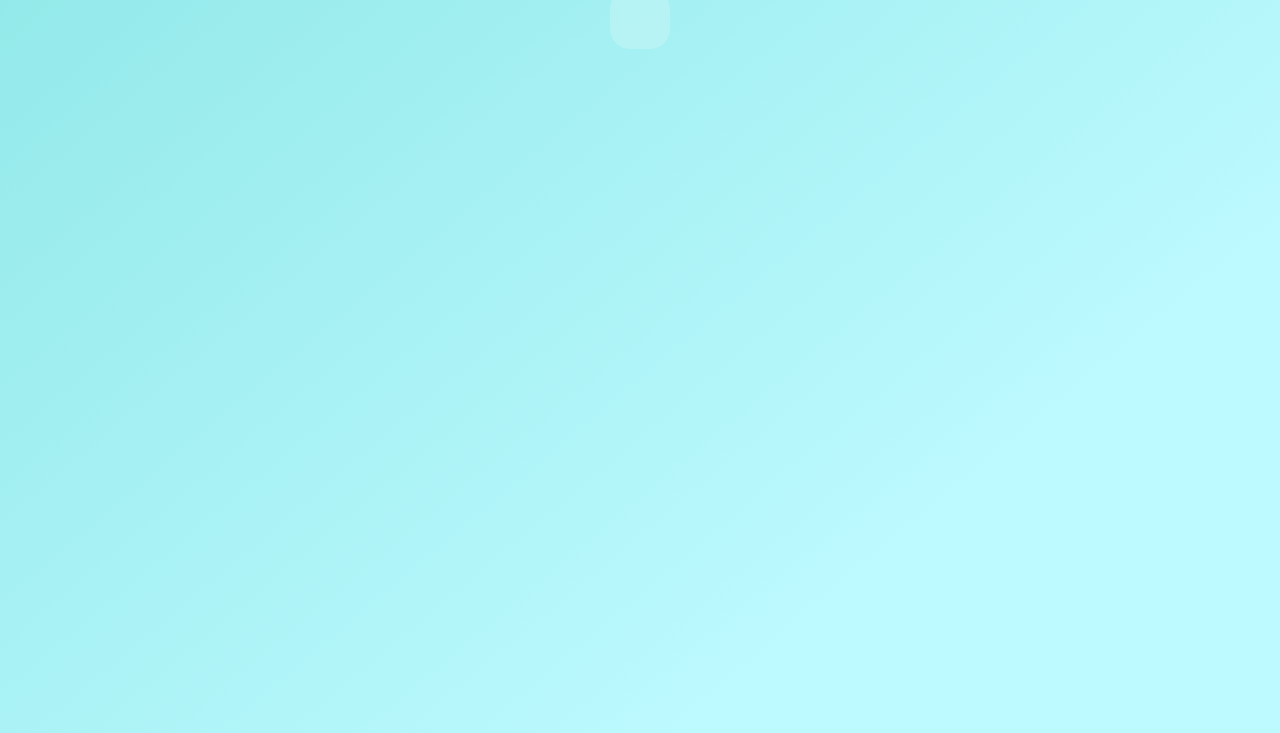
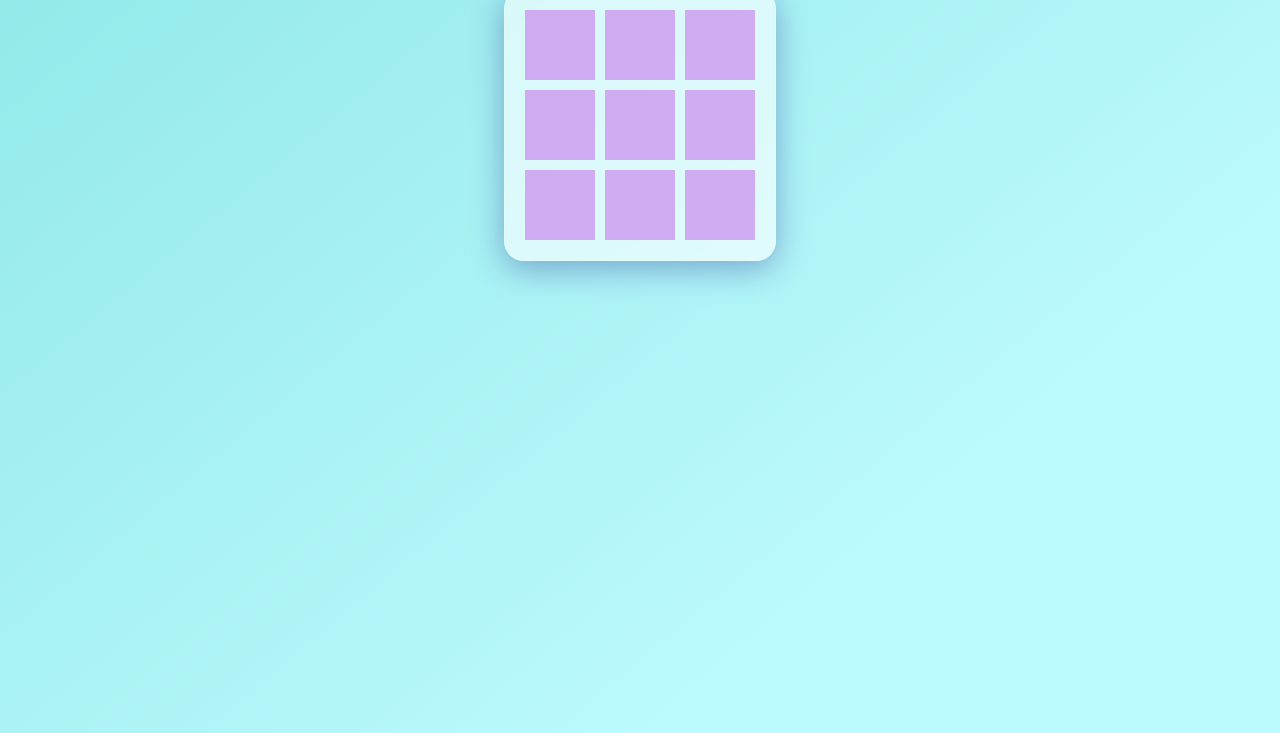
Before and after one commit to MariamLliso/game-of-life, a website: page index.html in a window 1280 px wide. Shown: the part 67-800 px from the top of the page. Drawn offline with nearby package versions, Linux system fonts and the light colour scheme; files that its build step writes are made by us from their sources.

Commit message:
Added clickable grid function with cell status toggle

```diff
--- a/index.html
+++ b/index.html
@@ -12,6 +12,7 @@
     <meta name="viewport" content="width=device-width, initial-scale=1.0" />
     <link rel="shortcut icon" href="images/cell.png" type="image/x-icon" />
     <link rel="stylesheet" href="css/main.css" />
+    <script src="index.js"></script>
     <title>Game of live</title>
   </head>
   <body>
@@ -20,7 +21,62 @@
         <h1>Game of life</h1>
       </header>
       <main>
-        <section class="board-grid"></section>
+        <section data-board-grid class="board-grid">
+          <div
+            data-position
+            data-row="1"
+            data-column="1"
+            class="board-grid__cell board-grid__cell--dead"
+          ></div>
+          <div
+            data-position
+            data-row="1"
+            data-column="2"
+            class="board-grid__cell board-grid__cell--dead"
+          ></div>
+          <div
+            data-position
+            data-row="1"
+            data-column="3"
+            class="board-grid__cell board-grid__cell--dead"
+          ></div>
+          <div
+            data-position
+            data-row="2"
+            data-column="1"
+            class="board-grid__cell board-grid__cell--dead"
+          ></div>
+          <div
+            data-position
+            data-row="2"
+            data-column="2"
+            class="board-grid__cell board-grid__cell--dead"
+          ></div>
+          <div
+            data-position
+            data-row="2"
+            data-column="3"
+            class="board-grid__cell board-grid__cell--dead"
+          ></div>
+          <div
+            data-position
+            data-row="3"
+            data-column="1"
+            class="board-grid__cell board-grid__cell--dead"
+          ></div>
+          <div
+            data-position
+            data-row="3"
+            data-column="2"
+            class="board-grid__cell board-grid__cell--dead"
+          ></div>
+          <div
+            data-position
+            data-row="3"
+            data-column="3"
+            class="board-grid__cell board-grid__cell--dead"
+          ></div>
+        </section>
       </main>
     </div>
   </body>
--- /dev/null
+++ b/index.js
@@ -0,0 +1,54 @@
+/* eslint-disable max-classes-per-file */
+class Cell {
+  isAlive;
+  row;
+  column;
+
+  constructor(isAlive, row, column) {
+    this.isAlive = isAlive;
+    this.row = row;
+    this.column = column;
+  }
+}
+
+const expectedRows = 3;
+const expectedColumns = 3;
+const totalRows = expectedRows + 1;
+const totalColumn = expectedColumns + 1;
+const arrCells = [];
+
+const generateBoard = () => {
+  for (let row = 1; row < totalRows; row++) {
+    for (let column = 1; column < totalColumn; column++) {
+      const newCell = new Cell(false, row, column);
+      arrCells.push(newCell);
+    }
+  }
+};
+
+window.onload = () => {
+  const boardGrid = document.querySelector("[data-board-grid]");
+  const positions = document.querySelectorAll("[data-position]");
+
+  generateBoard(boardGrid);
+
+  positions.forEach((position) => {
+    const row = parseInt(position.getAttribute("data-row"), 10);
+    const column = parseInt(position.getAttribute("data-column"), 10);
+    position.addEventListener("click", () => {
+      const cellFound = arrCells.find(
+        (cell) => cell.row === row && cell.column === column
+      );
+
+      if (cellFound.isAlive === false) {
+        cellFound.isAlive = true;
+        position.classList.add("board-grid__cell--alive");
+        position.classList.remove("board-grid__cell--dead");
+      } else if (cellFound.isAlive === true) {
+        cellFound.isAlive = false;
+        position.classList.remove("board-grid__cell--alive");
+        position.classList.add("board-grid__cell--dead");
+      }
+    });
+  });
+};
--- a/sass/layout/_grid.scss
+++ b/sass/layout/_grid.scss
@@ -1,9 +1,10 @@
 @use "../abstracts/variables" as v;
 
 .board-grid {
-  background: rgba(255, 255, 255, 0.2);
-  backdrop-filter: blur(10px);
-  -webkit-backdrop-filter: blur(10px);
+  background: rgba(255, 255, 255, 0.6);
+  box-shadow: 0 8px 32px 0 rgba(31, 38, 135, 0.37);
+  backdrop-filter: blur(5px);
+  border: 1px solid rgba(255, 255, 255, 0.18);
   border-radius: 20px;
   margin: auto;
   padding: 20px;
@@ -16,15 +17,15 @@
 
   &__cell {
     display: flex;
-    width: 50px;
-    height: 50px;
+    width: 70px;
+    height: 70px;
     justify-content: center;
     align-items: center;
+    cursor: pointer;
   }
 
   &__cell--alive {
-    background-color: v.$green;
-    background-image: url(../../images/cell-34.png);
+    background: url(../../images/cell-64.png), v.$green;
     background-position: center;
     background-repeat: no-repeat;
   }
```
Also changed, not shown: images/cell-64.png (added).
